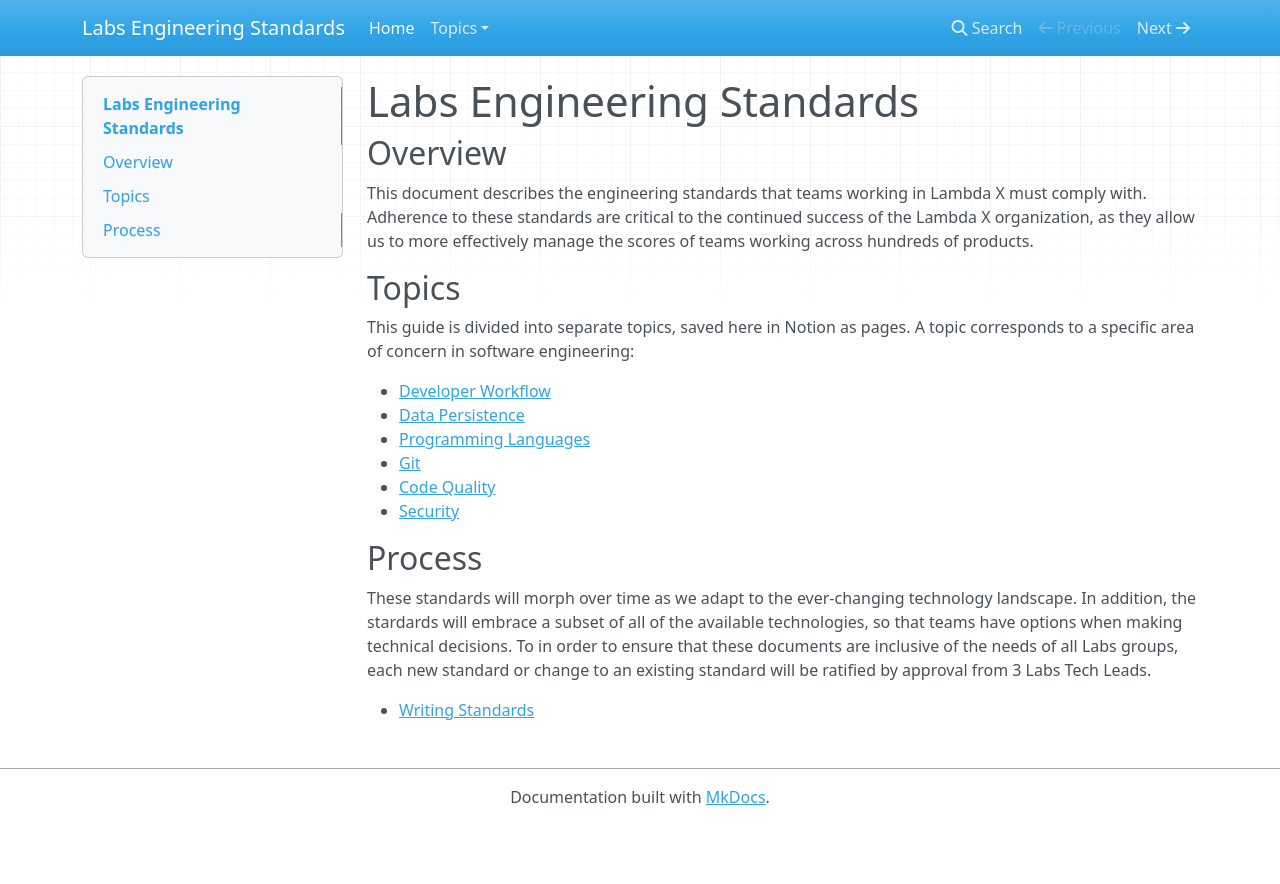
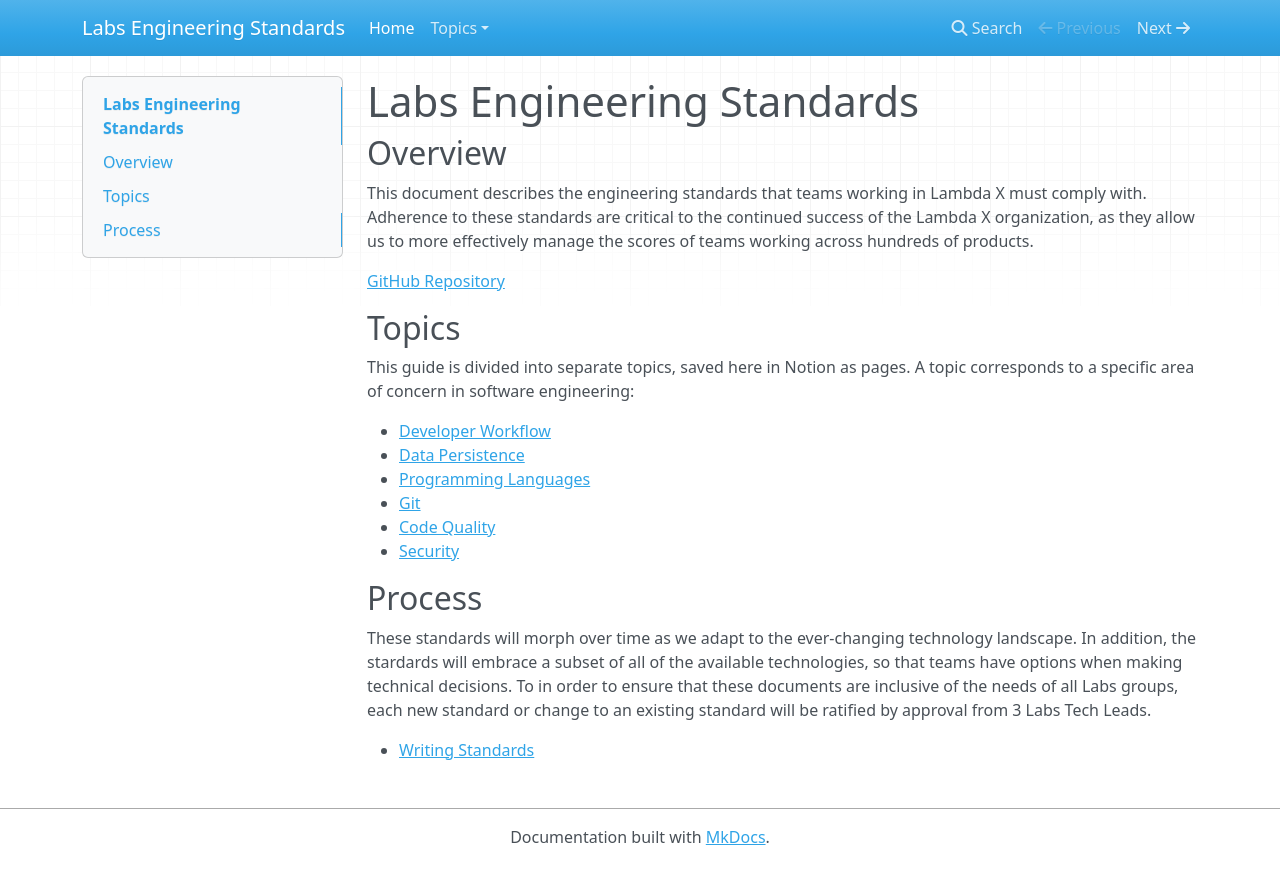
Before and after one commit to lineality/labs-engineering-standards, an MkDocs documentation site: the page built from docs/index.md, in a window 1280 px wide. Shown: the top 884 px of the page. Built offline with MkDocs 1.6.1, drawn with Linux system fonts in a browser that asks for light colours; nearby versions of some CDN libraries.

Commit message:
Added link to source repository

```diff
--- a/docs/index.md
+++ b/docs/index.md
@@ -3,6 +3,8 @@
 ## Overview
 
 This document describes the engineering standards that teams working in Lambda X must comply with. Adherence to these standards are critical to the continued success of the Lambda X organization, as they allow us to more effectively manage the scores of teams working across hundreds of products.
+
+[GitHub Repository](https://github.com/Lambda-School-Labs/labs-engineering-standards)
 
 ## Topics
 
```
